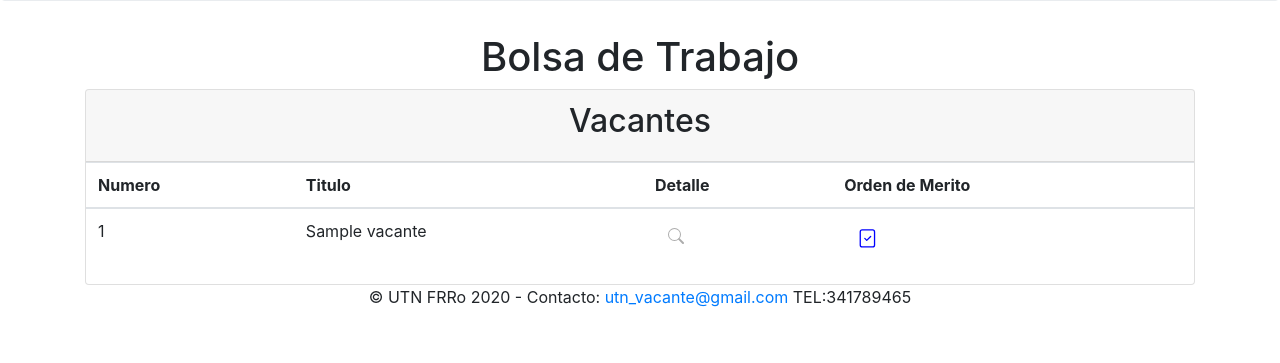
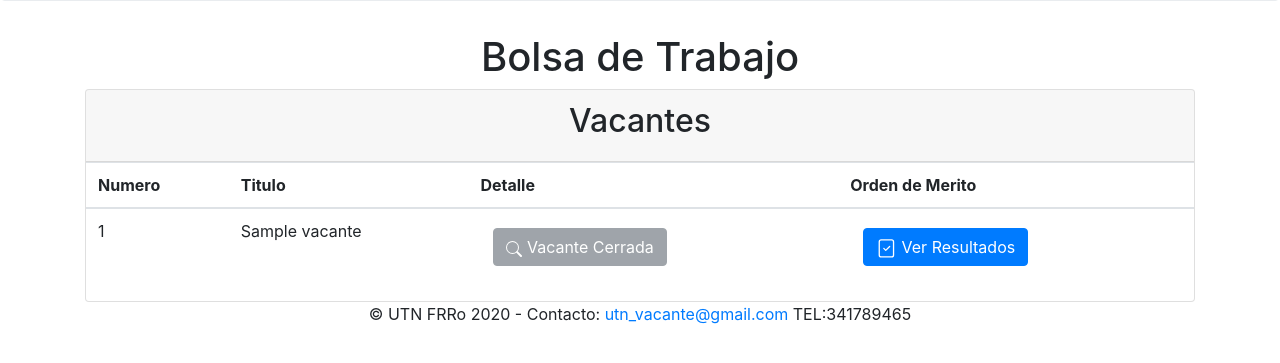
Before and after one commit to joagon96/TPI_Cubrir_Vacantes, a PHP site: page /CubrirVacantes.php in a window 1280 px wide. Shown: the part 328-691 px from the top of the page. Run offline with PHP 8.4, Linux system fonts and the light colour scheme; tables that the repository leaves empty or names only in its code hold one stand-in row (values such as "Sample post").

Commit message:
cambio iconos por botones Bolsa

```diff
--- a/Conexion.php
+++ b/Conexion.php
@@ -2,7 +2,7 @@
 // $link = mysqli_connect("localhost", "root") or die ("Problemas de conexión a la base de datos");
 // mysqli_select_db($link, "tpi_vacantes");
 
-$link = mysqli_connect("localhost", "id14611645_root", '6Ls$s}@)C\3Y4lEt') or die ("Problemas de conexión a la base de datos");
-mysqli_select_db($link, "id14611645_tpi_vacantes");
+$link = mysqli_connect("localhost", "root", '') or die ("Problemas de conexión a la base de datos");
+mysqli_select_db($link, "tpi_vacantes");
 
 ?>
--- a/CubrirVacantes.php
+++ b/CubrirVacantes.php
@@ -90,37 +90,47 @@ if (isset($_SESSION['usuario'])){
                 if (isset($tipo)){
                     if ($hoy < $fecha or $tipo == "admin"){
                     ?>
-                        <a class="btn primary" href="Detalles.php?var=<?php echo $var?>">                                                                <!--  en el href le agregue la variable que cree antes para mandarla a esa direccion -->
+                        <a class="btn primary" href="Detalles.php?var=<?php echo $var?>">
+                        <!--  en el href le agregue la variable que cree antes para mandarla a esa direccion -->
+                        <button type="button" class="btn btn-primary">
                         <svg width="1em" height="1em" viewBox="0 0 16 16" class="bi bi-search" fill="currentColor" xmlns="http://www.w3.org/2000/svg">
-                        <path fill-rule="evenodd" d="M10.442 10.442a1 1 0 0 1 1.415 0l3.85 3.85a1 1 0 0 1-1.414 1.415l-3.85-3.85a1 1 0 0 1 0-1.415z"/>
-                        <path fill-rule="evenodd" d="M6.5 12a5.5 5.5 0 1 0 0-11 5.5 5.5 0 0 0 0 11zM13 6.5a6.5 6.5 0 1 1-13 0 6.5 6.5 0 0 1 13 0z"/>
-                        </svg></a>
+                            <path fill-rule="evenodd" d="M10.442 10.442a1 1 0 0 1 1.415 0l3.85 3.85a1 1 0 0 1-1.414 1.415l-3.85-3.85a1 1 0 0 1 0-1.415z"/>
+                            <path fill-rule="evenodd" d="M6.5 12a5.5 5.5 0 1 0 0-11 5.5 5.5 0 0 0 0 11zM13 6.5a6.5 6.5 0 1 1-13 0 6.5 6.5 0 0 1 13 0z"/>
+                        </svg>
+                        Inscribir Nuevo </button></a>
                     <?php
                     }else{
                     ?>
                         <a class="btn disabled" href="Detalles.php">
+                        <button type="button" class="btn btn-secondary">
                         <svg width="1em" height="1em" viewBox="0 0 16 16" class="bi bi-search" fill="currentColor" xmlns="http://www.w3.org/2000/svg">
                         <path fill-rule="evenodd" d="M10.442 10.442a1 1 0 0 1 1.415 0l3.85 3.85a1 1 0 0 1-1.414 1.415l-3.85-3.85a1 1 0 0 1 0-1.415z"/>
                         <path fill-rule="evenodd" d="M6.5 12a5.5 5.5 0 1 0 0-11 5.5 5.5 0 0 0 0 11zM13 6.5a6.5 6.5 0 1 1-13 0 6.5 6.5 0 0 1 13 0z"/>
-                        </svg></a>
+                        </svg>
+                        Vacante Cerrada </button></a>
                         <?php
                     }
                 }else{
                     if ($hoy < $fecha ){
                         ?>
-                            <a class="btn primary" href="Detalles.php?var=<?php echo $var?>">                                                                <!--  en el href le agregue la variable que cree antes para mandarla a esa direccion -->
+                            <a class="btn primary" href="Detalles.php?var=<?php echo $var?>">
+                            <!--  en el href le agregue la variable que cree antes para mandarla a esa direccion -->
+                            <button type="button" class="btn btn-primary">
                             <svg width="1em" height="1em" viewBox="0 0 16 16" class="bi bi-search" fill="currentColor" xmlns="http://www.w3.org/2000/svg">
                             <path fill-rule="evenodd" d="M10.442 10.442a1 1 0 0 1 1.415 0l3.85 3.85a1 1 0 0 1-1.414 1.415l-3.85-3.85a1 1 0 0 1 0-1.415z"/>
                             <path fill-rule="evenodd" d="M6.5 12a5.5 5.5 0 1 0 0-11 5.5 5.5 0 0 0 0 11zM13 6.5a6.5 6.5 0 1 1-13 0 6.5 6.5 0 0 1 13 0z"/>
-                            </svg></a>
+                            </svg>
+                            Inscribir Nuevo </button></a>
                         <?php
                         }else{
                         ?>
                             <a class="btn disabled" href="Detalles.php">
+                            <button type="button" class="btn btn-secondary">
                             <svg width="1em" height="1em" viewBox="0 0 16 16" class="bi bi-search" fill="currentColor" xmlns="http://www.w3.org/2000/svg">
                             <path fill-rule="evenodd" d="M10.442 10.442a1 1 0 0 1 1.415 0l3.85 3.85a1 1 0 0 1-1.414 1.415l-3.85-3.85a1 1 0 0 1 0-1.415z"/>
                             <path fill-rule="evenodd" d="M6.5 12a5.5 5.5 0 1 0 0-11 5.5 5.5 0 0 0 0 11zM13 6.5a6.5 6.5 0 1 1-13 0 6.5 6.5 0 0 1 13 0z"/>
-                            </svg></a>
+                            </svg>
+                            Vacante Cerrada </button></a>
                             <?php
                         }
                 }
@@ -134,33 +144,45 @@ if (isset($_SESSION['usuario'])){
                 if (isset($tipo)){
                     if ($hoy >= $fecha or $tipo == "admin"){
                     ?>
-                        <a class="btn primary" href="Merito.php?var=<?php echo $var?>" ><svg width="1.3em" height="1.3em" viewBox="0 0 16 16" class="bi bi-file-check" fill="currentColor" xmlns="http://www.w3.org/2000/svg">
+                        <a class="btn primary" href="Merito.php?var=<?php echo $var?>">
+                        <button type="button" class="btn btn-primary">
+                        <svg width="1.3em" height="1.3em" viewBox="0 0 16 16" class="bi bi-file-check" fill="currentColor" xmlns="http://www.w3.org/2000/svg">
                         <path fill-rule="evenodd" d="M10.854 6.146a.5.5 0 0 1 0 .708l-3 3a.5.5 0 0 1-.708 0l-1.5-1.5a.5.5 0 1 1 .708-.708L7.5 8.793l2.646-2.647a.5.5 0 0 1 .708 0z"/>
                         <path fill-rule="evenodd" d="M4 1h8a2 2 0 0 1 2 2v10a2 2 0 0 1-2 2H4a2 2 0 0 1-2-2V3a2 2 0 0 1 2-2zm0 1a1 1 0 0 0-1 1v10a1 1 0 0 0 1 1h8a1 1 0 0 0 1-1V3a1 1 0 0 0-1-1H4z"/>
-                        </svg></a>
+                        </svg>
+                        Ver Resultados </button></a>
                     <?php
                     }else{
                     ?>
-                        <a class="btn disabled" href="Merito.php" ><svg width="1.3em" height="1.3em" viewBox="0 0 16 16" class="bi bi-file-check" fill="currentColor" xmlns="http://www.w3.org/2000/svg">
+                        <a class="btn disabled" href="Merito.php">
+                        <button type="button" class="btn btn-secondary">
+                        <svg width="1.3em" height="1.3em" viewBox="0 0 16 16" class="bi bi-file-check" fill="currentColor" xmlns="http://www.w3.org/2000/svg">
                         <path fill-rule="evenodd" d="M10.854 6.146a.5.5 0 0 1 0 .708l-3 3a.5.5 0 0 1-.708 0l-1.5-1.5a.5.5 0 1 1 .708-.708L7.5 8.793l2.646-2.647a.5.5 0 0 1 .708 0z"/>
                         <path fill-rule="evenodd" d="M4 1h8a2 2 0 0 1 2 2v10a2 2 0 0 1-2 2H4a2 2 0 0 1-2-2V3a2 2 0 0 1 2-2zm0 1a1 1 0 0 0-1 1v10a1 1 0 0 0 1 1h8a1 1 0 0 0 1-1V3a1 1 0 0 0-1-1H4z"/>
-                        </svg></a>
+                        </svg>
+                        No Disponible </button></a>
                     <?php
                     }
                 }else{
                     if ($hoy >= $fecha){
                         ?>
-                            <a class="btn primary" href="Merito.php?var=<?php echo $var?>" ><svg width="1.3em" height="1.3em" viewBox="0 0 16 16" class="bi bi-file-check" fill="currentColor" xmlns="http://www.w3.org/2000/svg">
+                            <a class="btn primary" href="Merito.php?var=<?php echo $var?>">
+                            <button type="button" class="btn btn-primary">
+                            <svg width="1.3em" height="1.3em" viewBox="0 0 16 16" class="bi bi-file-check" fill="currentColor" xmlns="http://www.w3.org/2000/svg">
                             <path fill-rule="evenodd" d="M10.854 6.146a.5.5 0 0 1 0 .708l-3 3a.5.5 0 0 1-.708 0l-1.5-1.5a.5.5 0 1 1 .708-.708L7.5 8.793l2.646-2.647a.5.5 0 0 1 .708 0z"/>
                             <path fill-rule="evenodd" d="M4 1h8a2 2 0 0 1 2 2v10a2 2 0 0 1-2 2H4a2 2 0 0 1-2-2V3a2 2 0 0 1 2-2zm0 1a1 1 0 0 0-1 1v10a1 1 0 0 0 1 1h8a1 1 0 0 0 1-1V3a1 1 0 0 0-1-1H4z"/>
-                            </svg></a>
+                            </svg>
+                            Ver Resultados </button></a>
                         <?php
                         }else{
                         ?>
-                            <a class="btn disabled" href="Merito.php" ><svg width="1.3em" height="1.3em" viewBox="0 0 16 16" class="bi bi-file-check" fill="currentColor" xmlns="http://www.w3.org/2000/svg">
+                            <a class="btn disabled" href="Merito.php">
+                            <button type="button" class="btn btn-secondary">
+                            <svg width="1.3em" height="1.3em" viewBox="0 0 16 16" class="bi bi-file-check" fill="currentColor" xmlns="http://www.w3.org/2000/svg">
                             <path fill-rule="evenodd" d="M10.854 6.146a.5.5 0 0 1 0 .708l-3 3a.5.5 0 0 1-.708 0l-1.5-1.5a.5.5 0 1 1 .708-.708L7.5 8.793l2.646-2.647a.5.5 0 0 1 .708 0z"/>
                             <path fill-rule="evenodd" d="M4 1h8a2 2 0 0 1 2 2v10a2 2 0 0 1-2 2H4a2 2 0 0 1-2-2V3a2 2 0 0 1 2-2zm0 1a1 1 0 0 0-1 1v10a1 1 0 0 0 1 1h8a1 1 0 0 0 1-1V3a1 1 0 0 0-1-1H4z"/>
-                            </svg></a>
+                            </svg>
+                            No Disponible </button></a>
                         <?php
                         }
                     }
--- a/Header.php
+++ b/Header.php
@@ -19,7 +19,7 @@ if (isset($_SESSION['usuario'])){
           ?>
             <ul class="navbar-nav " >
               <li  class="nav-item">
-                  <a class="nav-link" href="Iniciar sesion.php">Iniciar Sesion</a>
+                  <a class="nav-link" href="IniciarSesion.php">Iniciar Sesion</a>
               </li>
               <li  class="nav-item">
                   <a class="nav-link" href="Registrar.php">Registrar</a>
```
